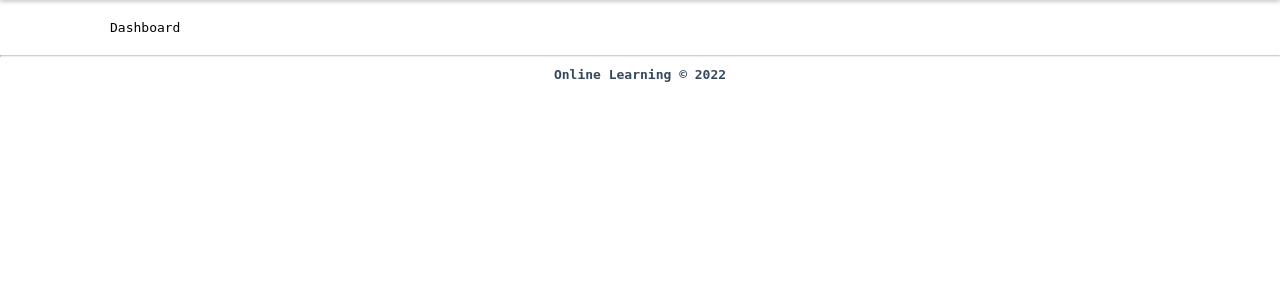
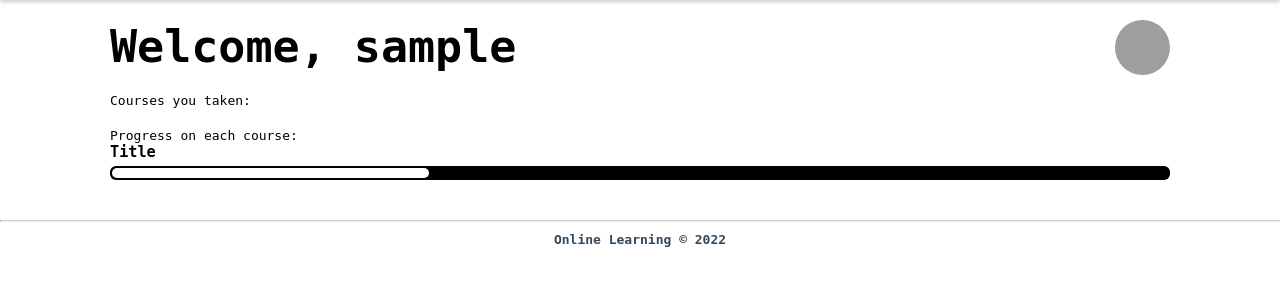
Before and after one commit to Masum-MSNR/Online-Learning-Platform, a Django app: page /dashboard in a window 1280 px wide. Shown: the part 80-380 px from the top of the page. Run offline with Django 4.2, Linux system fonts and the light colour scheme; the visitor is signed in with stand-in values (Sample User, id 1); some libraries are stand-ins or nearby versions; grey boxes are pictures that could not be loaded.

Commit message:
before course migrate

```diff
--- a/base/models.py
+++ b/base/models.py
@@ -1,4 +1,5 @@
 import imp
+from statistics import mode
 from django.db import models
 from django.contrib.auth.models import AbstractBaseUser, BaseUserManager, PermissionsMixin
 from django.contrib.auth import hashers
@@ -70,3 +71,22 @@ class User(AbstractBaseUser, PermissionsMixin):
 
     def has_module_perms(self, app_label):
         return True
+
+
+class Comment:
+    username = models.CharField(max_length=30)
+    text = models.CharField()
+
+
+class Video:
+    videoLink = models.CharField()
+    thumbLink = models.CharField()
+    type = models.CharField(max_length=30)
+
+
+class Course:
+    title = models.CharField()
+    outcome = models.CharField()
+    requirement = models.CharField()
+    description = models.CharField()
+    ratings = []
--- /dev/null
+++ b/base/static/add_course_style.css
@@ -0,0 +1,3 @@
+section {
+    padding: 20px 25px;
+}
--- a/base/static/dashboard_style.css
+++ b/base/static/dashboard_style.css
@@ -0,0 +1,65 @@
+:root {
+    --main_color: #34495E;
+}
+
+section {
+    padding: 20px 25px;
+}
+
+
+h1 {
+    display: inline;
+    font-size: 45px;
+}
+
+h2 {
+    display: inline-block;
+    margin: 10px 0px 20px 0px;
+}
+
+.profile_pic {
+    float: right;
+    border-color: aliceblue;
+    border-radius: 50%;
+}
+
+.block {
+    margin: 20px 0px 20px 0px;
+    display: block;
+}
+
+.grid_container {
+    display: grid;
+    grid-template-columns: 1fr 1fr 1fr;
+    column-gap: 2em;
+    row-gap: 1em;
+}
+
+.button {
+    color: white;
+    float: right;
+    margin-top: 10px;
+    border: 0px;
+    border-radius: 10px;
+    background-color: var(--main_color);
+    padding: 7px 10px 7px 10px;
+}
+
+.fixed_progress {
+    margin: 5px 0px 5px 0px;
+    border: 2px;
+    border-color: #34495E;
+    padding: 2px;
+    border-radius: 6px;
+    background: black;
+}
+
+.progress {
+    width: 30%;
+    background: white;
+    padding: 5px 0px 5px 0px;
+
+    border: 0px;
+    border-color: #34495E;
+    border-radius: 5px;
+}
--- /dev/null
+++ b/base/static/view_course_style.css
@@ -0,0 +1,3 @@
+section {
+    padding: 20px 25px;
+}
--- a/base/templates/dashboard.html
+++ b/base/templates/dashboard.html
@@ -4,7 +4,7 @@
 
 
 {% block styles %}
-<link rel="stylesheet" type="text/css" href="{% static 'index_style.css' %}">
+<link rel="stylesheet" type="text/css" href="{% static 'dashboard_style.css' %}">
 <link rel="stylesheet" href="https://cdnjs.cloudflare.com/ajax/libs/font-awesome/4.7.0/css/font-awesome.min.css">
 {% endblock %}
 
@@ -15,7 +15,56 @@
 {% block content %}
 
 <section>
-    <p>Dashboard</p>
+    <h1>Welcome, {{user.username}}</h1>
+    <img class="profile_pic" height="55px" width="55px"
+        src="https://www.unitedway.ca/wp-content/uploads/2017/06/TempProfile.jpg">
+    {% if user.account_type == "Student" %}
+
+    <div class="block">
+        <p>Courses you taken:</p>
+    </div>
+    <div class="block">
+        <p>Progress on each course:</p>
+        <h3>Title</h3>
+        <div class="fixed_progress">
+            <div class="progress"></div>
+        </div>
+    </div>
+    {% else %}
+
+    <div class="block">
+        <h2>Courses you published: </h2>
+        <div class="button">Add New</div>
+        <div class="grid_container">
+            {% for x in 6|times %}
+            <div class="card">
+                <img src="https://cdn.pixabay.com/photo/2015/04/23/22/00/tree-736885__480.jpg" width="100%"
+                    height="160px" />
+                <h3 class="content_title">
+                    <p>Lorem ipsum dolor sit amet consectetur, adipisicing elit. Saepe, nisi.</p>
+                </h3>
+                <div class="rating">
+                    <span class="fa fa-star checked"></span>
+                    <span class="fa fa-star checked"></span>
+                    <span class="fa fa-star checked"></span>
+                    <span class="fa fa-star"></span>
+                    <span class="fa fa-star"></span>
+                    <span>(343)</span>
+                </div>
+                <div class="date">
+                    <h4>
+                        <p>Feb, 24 2022</p>
+                    </h4>
+                </div>
+            </div>
+            {% endfor %}
+        </div>
+
+        <h2>Statistics:</h2>
+
+
+    </div>
+    {% endif%}
 </section>
 
 {% endblock %}
--- a/base/urls.py
+++ b/base/urls.py
@@ -10,4 +10,5 @@ urlpatterns = [
     path("categories", views.categories),
     path("cart", views.cart),
     path("verify/<str:token>", views.verify),
+    path("view_course", views.view_course),
 ]
--- a/base/views.py
+++ b/base/views.py
@@ -92,7 +92,7 @@ def dashboard(request):
     context = {'login': False}
     user = request.user
     if user.is_authenticated:
-        context = {'login': True}
+        context = {'login': True,'user':user}
     return render(request, 'dashboard.html', context)
 
 
@@ -115,3 +115,10 @@ def verify(request, token):
         messages.info(request, "Successfully Verified.")
 
     return redirect('/login')
+
+def view_course(request):
+    context = {'login': False}
+    user = request.user
+    if user.is_authenticated:
+        context = {'login': True}
+    return render(request, 'view_course.html', context)
```
Also changed, not shown: base/templates/add_course.html (added, +35 -0 lines), base/templates/view_course.html (added, +35 -0 lines), 1 other file.
